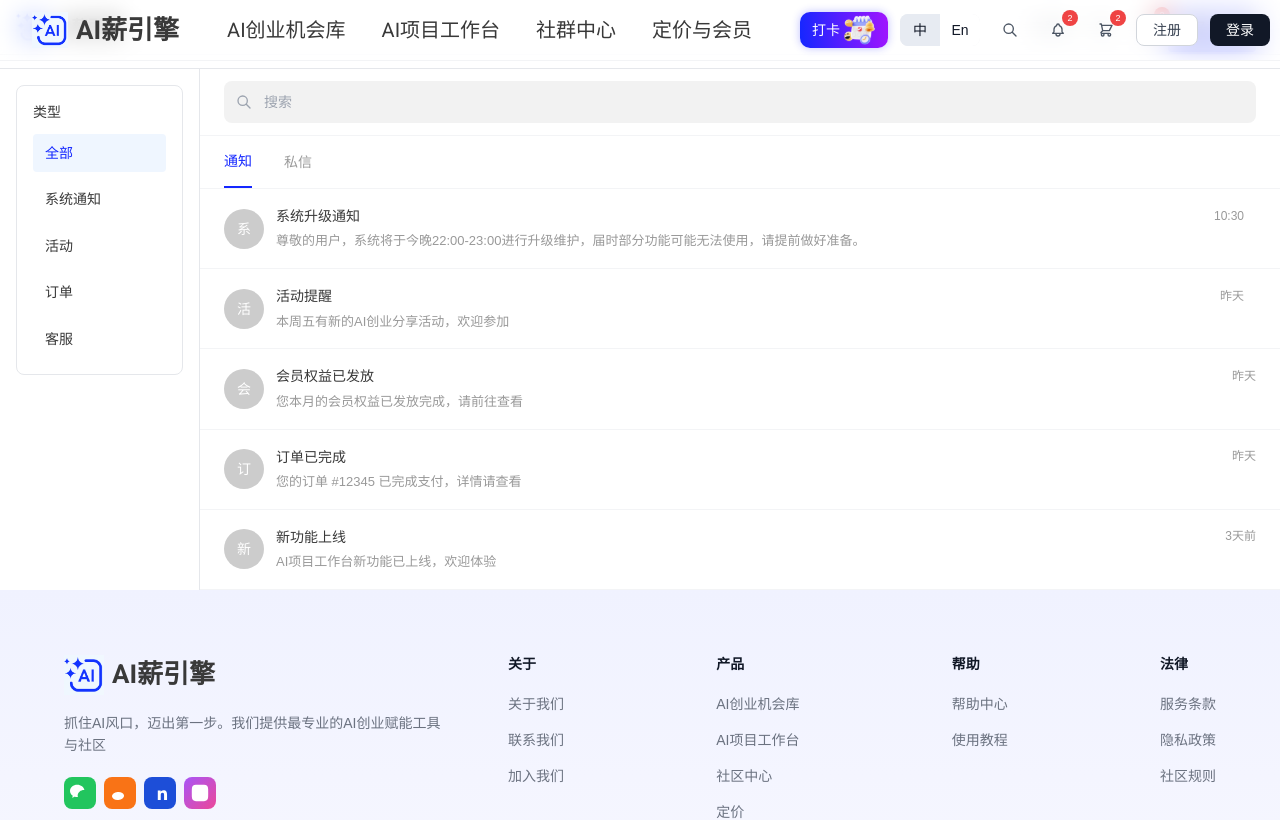
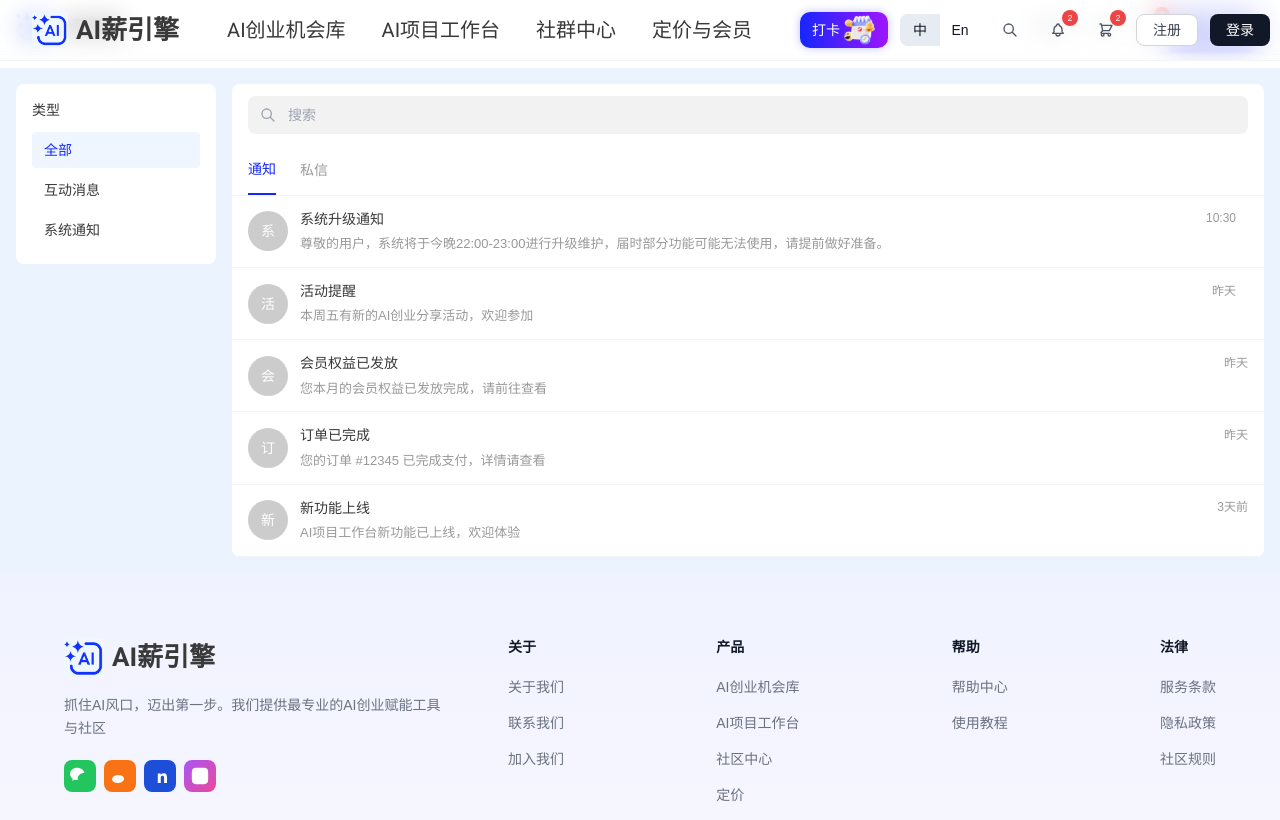
Before and after one commit to pikecode/aisalaryengine, a Vue app: page /messages in a window 1280 px wide. Shown: the top 820 px of the page. Built offline with nearby package versions, Linux system fonts and the light colour scheme.

Commit message:
feat(messages): PC端消息页面视觉更新
- 页面背景#EBF3FF
- 顶部白色导航条+面包屑+全部已读按钮
- 左侧类型卡片（全部/互动消息/系统通知）
- 右侧搜索框+Tab+消息列表

```diff
--- a/src/views/messages/MessagesViewPC.vue
+++ b/src/views/messages/MessagesViewPC.vue
@@ -1,7 +1,7 @@
 <template>
   <div class="flex flex-col" style="background:#EBF3FF;">
-    <!-- Top Bar - Breadcrumb -->
-    <div class="bg-white border-b border-gray-200 px-6 py-4">
+    <!-- Top Bar - White Background -->
+    <div class="bg-white px-6 py-4">
       <div class="flex items-center justify-between">
         <!-- Breadcrumb -->
         <div class="flex items-center gap-2">
@@ -14,18 +14,18 @@
       </div>
     </div>
 
-    <!-- Main Content - Left & Right -->
-    <div class="flex flex-1">
+    <!-- Main Content -->
+    <div class="flex flex-1 p-4 gap-4">
       <!-- Left Sidebar - Type Card -->
-      <div class="w-[200px] bg-white border-r border-gray-200 p-4 flex-shrink-0">
-        <div class="bg-white rounded-lg border border-gray-200 p-4">
+      <div class="w-[200px] flex-shrink-0">
+        <div class="bg-white rounded-lg p-4">
           <h3 class="text-sm mb-3" style="font-family:'Source Han Sans CN',sans-serif;font-weight:500;color:#393939;">类型</h3>
-          <div class="space-y-2">
+          <div class="space-y-1">
             <button
               v-for="type in types"
               :key="type.id"
               @click="activeType = type.id"
-              class="w-full text-left px-3 py-2 rounded transition-all"
+              class="w-full text-left px-3 py-2 rounded transition-all text-sm"
               :class="activeType === type.id ? 'type-active' : 'type-inactive'"
             >
               {{ type.label }}
@@ -35,14 +35,14 @@
       </div>
 
       <!-- Right Content -->
-      <div class="flex-1 flex flex-col">
+      <div class="flex-1 flex flex-col bg-white rounded-lg overflow-hidden">
         <!-- Search -->
-        <div class="px-6 py-3 bg-white border-b border-gray-100">
+        <div class="px-4 py-3">
           <div class="relative">
             <input
               type="text"
               placeholder="搜索"
-              class="w-full pl-10 pr-4 py-2.5 rounded-lg outline-none"
+              class="w-full pl-10 pr-4 py-2 rounded-lg outline-none"
               style="background:#F2F2F2;font-family:'Source Han Sans CN',sans-serif;font-weight:400;font-size:14px;color:#393939;"
             />
             <svg class="absolute left-3 top-1/2 -translate-y-1/2 w-4 h-4 text-gray-400" fill="none" stroke="currentColor" viewBox="0 0 24 24">
@@ -52,8 +52,8 @@
         </div>
 
         <!-- Tab -->
-        <div class="bg-white px-6 border-b border-gray-100">
-          <div class="flex gap-8">
+        <div class="px-4 border-b border-gray-100">
+          <div class="flex gap-6">
             <button
               v-for="tab in tabs"
               :key="tab.id"
@@ -61,17 +61,17 @@
               class="py-3 transition-all"
               :class="activeTab === tab.id ? 'tab-active' : 'tab-inactive'"
             >
-              <span :class="activeTab === tab.id ? 'tab-text-active' : 'tab-text-inactive'">{{ tab.label }}</span>
+              {{ tab.label }}
             </button>
           </div>
         </div>
 
         <!-- Message List -->
-        <div class="flex-1 overflow-y-auto bg-white">
+        <div class="flex-1 overflow-y-auto">
           <div
             v-for="msg in messages"
             :key="msg.id"
-            class="flex items-center px-6 py-4 cursor-pointer hover:bg-gray-50 border-b border-gray-100"
+            class="flex items-center px-4 py-3 cursor-pointer hover:bg-gray-50 border-b border-gray-100"
           >
             <!-- Avatar -->
             <div class="w-10 h-10 rounded-full flex items-center justify-center flex-shrink-0 mr-3" :style="'background:' + msg.avatarBg">
@@ -103,10 +103,8 @@ import { ref } from 'vue'
 
 const types = [
   { id: 'all', label: '全部' },
-  { id: 'system', label: '系统通知' },
-  { id: 'activity', label: '活动' },
-  { id: 'order', label: '订单' },
-  { id: 'service', label: '客服' }
+  { id: 'interact', label: '互动消息' },
+  { id: 'system', label: '系统通知' }
 ]
 
 const tabs = [
@@ -131,35 +129,29 @@ const activeTab = ref('notify')
   background: #eff6ff;
   font-family: 'Source Han Sans CN', sans-serif;
   font-weight: 500;
-  font-size: 14px;
   color: #1427FF;
 }
 .type-inactive {
   background: transparent;
   font-family: 'Source Han Sans CN', sans-serif;
   font-weight: 400;
-  font-size: 14px;
   color: #393939;
 }
 .type-inactive:hover {
   background: #f9fafb;
 }
 .tab-active {
-  border-bottom: 2px solid #1427FF;
-}
-.tab-inactive {
-  border-bottom: none;
-}
-.tab-text-active {
   font-family: 'Source Han Sans CN', sans-serif;
   font-weight: 500;
   font-size: 14px;
   color: #1427FF;
+  border-bottom: 2px solid #1427FF;
 }
-.tab-text-inactive {
+.tab-inactive {
   font-family: 'Source Han Sans CN', sans-serif;
   font-weight: 400;
   font-size: 14px;
   color: #999999;
+  border-bottom: none;
 }
 </style>
```
